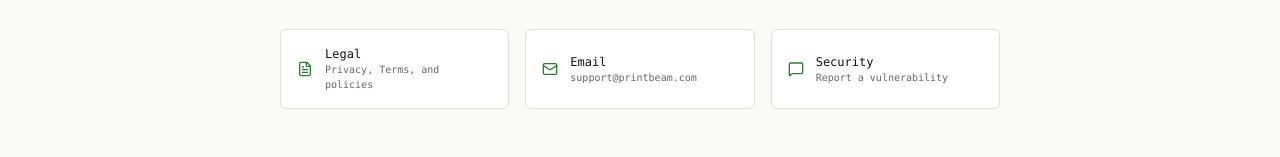
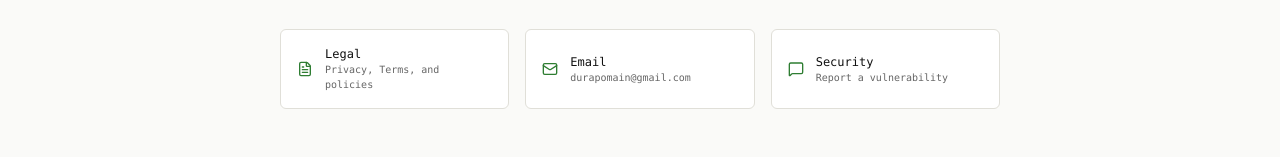
Before and after one commit to DURAPO/printbeam.github.io, a React (Vite) app: page /support in a window 1280 px wide. Shown: the part 172-329 px from the top of the page. Built offline with nearby package versions, Linux system fonts and the light colour scheme; no server answers; what @convex-dev/auth would draw is missing.

Commit message:
Freebuff: Durapomain@gmail.com it's gmail feadbaedback

```diff
--- a/src/pages/AccessibilityStatement.tsx
+++ b/src/pages/AccessibilityStatement.tsx
@@ -34,7 +34,7 @@ export default function AccessibilityStatement() {
       </Section>
 
       <Section title="6. Feedback">
-        <p>We welcome your feedback on the accessibility of PrintBeam. If you encounter accessibility barriers or have suggestions for improvement, please contact us through the Support page or email accessibility@printbeam.com. We take all accessibility feedback seriously and aim to respond within 5 business days.</p>
+        <p>We welcome your feedback on the accessibility of PrintBeam. If you encounter accessibility barriers or have suggestions for improvement, please contact us through the Support page or email us at durapomain@gmail.com. We take all accessibility feedback seriously and aim to respond within 5 business days.</p>
       </Section>
 
       <Section title="7. Enforcement">
--- a/src/pages/CommunityGuidelines.tsx
+++ b/src/pages/CommunityGuidelines.tsx
@@ -57,7 +57,7 @@ export default function CommunityGuidelines() {
       </Section>
 
       <Section title="10. Contact">
-        <p>Questions about these guidelines? Contact us through the Support page or email community@printbeam.com.</p>
+        <p>Questions about these guidelines? Contact us through the Support page or email durapomain@gmail.com.</p>
       </Section>
     </LegalPage>
   );
--- a/src/pages/Maintenance.tsx
+++ b/src/pages/Maintenance.tsx
@@ -27,7 +27,7 @@ export default function Maintenance() {
             </div>
           </div>
           <p className="text-[10px] text-muted-foreground/70">
-            For urgent matters, contact support@printbeam.com
+            For urgent matters, contact durapomain@gmail.com
           </p>
         </div>
       </div>
--- a/src/pages/PrivacyPolicy.tsx
+++ b/src/pages/PrivacyPolicy.tsx
@@ -64,7 +64,7 @@ export default function PrivacyPolicy() {
       </Section>
 
       <Section title="11. Contact Us">
-        <p>Questions about this Privacy Policy? Contact us through the Support page or email privacy@printbeam.com.</p>
+        <p>Questions about this Privacy Policy? Contact us through the Support page or email us at durapomain@gmail.com.</p>
       </Section>
     </LegalPage>
   );
--- a/src/pages/RefundPolicy.tsx
+++ b/src/pages/RefundPolicy.tsx
@@ -42,7 +42,7 @@ export default function RefundPolicy() {
       </Section>
 
       <Section title="9. Contact">
-        <p>Need help with a refund? Contact us through the Support page or email support@printbeam.com.</p>
+        <p>Need help with a refund? Contact us through the Support page or email us at durapomain@gmail.com.</p>
       </Section>
     </LegalPage>
   );
--- a/src/pages/SecurityPolicy.tsx
+++ b/src/pages/SecurityPolicy.tsx
@@ -38,14 +38,14 @@ export default function SecurityPolicy() {
 
       <Section title="6. Vulnerability Reporting">
         <p>We welcome responsible disclosure of security vulnerabilities. If you discover a security issue:</p>
-        <p>• <strong>Do:</strong> Report the issue privately to security@printbeam.com with detailed reproduction steps.</p>
+        <p>• <strong>Do:</strong> Report the issue privately to durapomain@gmail.com with detailed reproduction steps.</p>
         <p>• <strong>Do:</strong> Allow reasonable time for us to address the issue before public disclosure.</p>
         <p>• <strong>Don't:</strong> Access, modify, or delete data belonging to other users.</p>
         <p>• <strong>Don't:</strong> Perform testing that could disrupt the service or affect other users.</p>
       </Section>
 
       <Section title="7. Bug Bounty">
-        <p>We recognize and appreciate security researchers who help us improve our platform. Valid reports may be eligible for recognition. Contact security@printbeam.com for details.</p>
+        <p>We recognize and appreciate security researchers who help us improve our platform. Valid reports may be eligible for recognition. Contact durapomain@gmail.com for details.</p>
       </Section>
 
       <Section title="8. Incident Response">
@@ -56,8 +56,8 @@ export default function SecurityPolicy() {
       </Section>
 
       <Section title="9. Contact">
-        <p>Security reports: security@printbeam.com</p>
-        <p>General inquiries: support@printbeam.com</p>
+        <p>Security reports: durapomain@gmail.com</p>
+        <p>General inquiries: durapomain@gmail.com</p>
       </Section>
     </LegalPage>
   );
--- a/src/pages/Support.tsx
+++ b/src/pages/Support.tsx
@@ -93,17 +93,17 @@ export default function Support() {
             </div>
           </button>
           <button
-            onClick={() => window.location.href = "mailto:support@printbeam.com"}
+            onClick={() => window.location.href = "mailto:durapomain@gmail.com"}
             className="flex items-center gap-3 rounded-lg border border-border bg-card p-4 hover:bg-muted/50 transition-colors text-left"
           >
             <Mail className="size-4 text-success shrink-0" />
             <div>
               <p className="text-xs font-medium">Email</p>
-              <p className="text-[10px] text-muted-foreground">support@printbeam.com</p>
+              <p className="text-[10px] text-muted-foreground">durapomain@gmail.com</p>
             </div>
           </button>
           <button
-            onClick={() => window.location.href = "mailto:security@printbeam.com"}
+            onClick={() => window.location.href = "mailto:durapomain@gmail.com"}
             className="flex items-center gap-3 rounded-lg border border-border bg-card p-4 hover:bg-muted/50 transition-colors text-left"
           >
             <MessageSquare className="size-4 text-success shrink-0" />
@@ -132,7 +132,7 @@ export default function Support() {
             Our team typically responds within 24 hours on business days.
           </p>
           <button
-            onClick={() => window.location.href = "mailto:support@printbeam.com?subject=PrintBeam Support Request"}
+            onClick={() => window.location.href = "mailto:durapomain@gmail.com?subject=PrintBeam Support Request"}
             className="inline-flex items-center gap-2 rounded-md bg-success text-white px-5 py-2 text-xs font-medium hover:bg-success/90 transition-colors"
           >
             <Mail className="size-3.5" /> Contact support
--- a/src/pages/TermsOfService.tsx
+++ b/src/pages/TermsOfService.tsx
@@ -67,7 +67,7 @@ export default function TermsOfService() {
       </Section>
 
       <Section title="13. Contact">
-        <p>Questions about these Terms? Contact us through the Support page or email legal@printbeam.com.</p>
+        <p>Questions about these Terms? Contact us through the Support page or email us at durapomain@gmail.com.</p>
       </Section>
     </LegalPage>
   );
```
